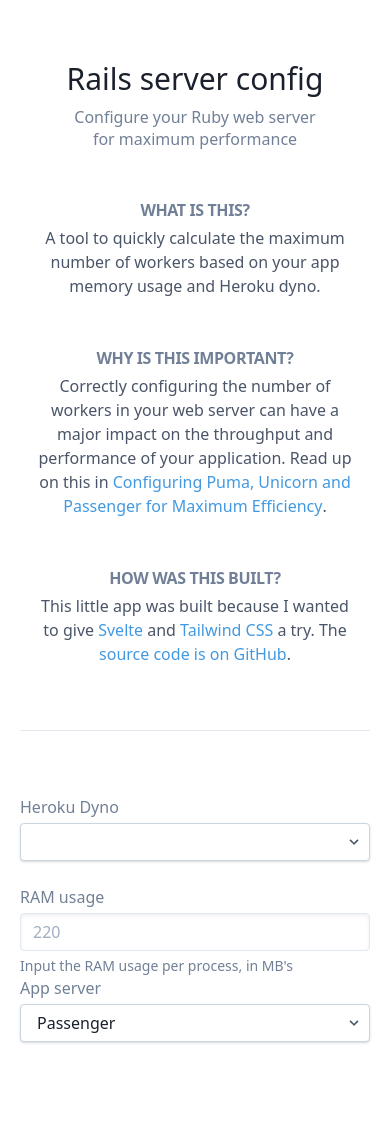
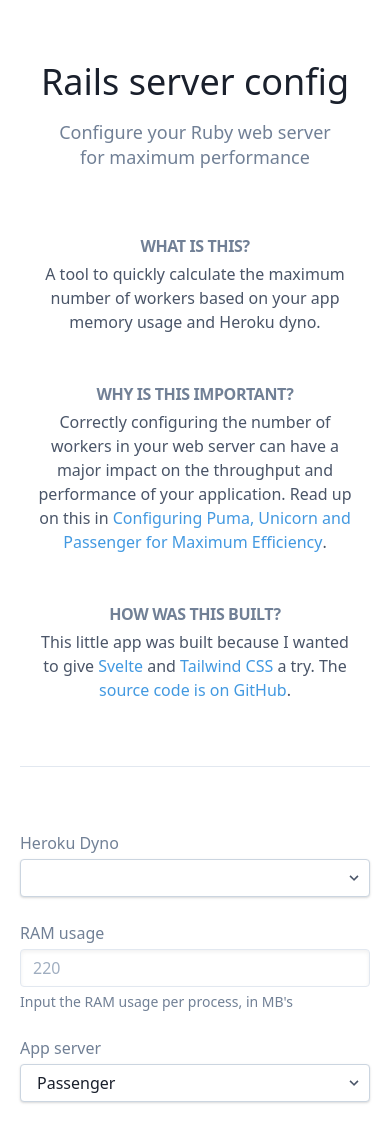
Before and after one commit to richardvenneman/rails-server-config, a Svelte app: page / in a window 390 px wide. Shown: the top 1142 px of the page. Built offline with nearby package versions, Linux system fonts and the light colour scheme.

Commit message:
Render dyno capacity label

```diff
--- a/src/App.svelte
+++ b/src/App.svelte
@@ -5,22 +5,27 @@
 	const dynos = [
 		{
 			name: "Free",
+			label: "512MB",
 			capacity: 512
 		},
 		{
 			name: "Standard 1x",
+			label: "512MB",
 			capacity: 512
 		},
 		{
 			name: "Standard 2x",
+			label: "1GB",
 			capacity: 1024
 		},
 		{
 			name: "Performance M",
+			label: "2.5GB",
 			capacity: 2500
 		},
 		{
 			name: "Performance L",
+			label: "14GB",
 			capacity: 14000
 		}
 	];
@@ -77,6 +82,7 @@
 						<svg class="fill-current h-4 w-4" xmlns="http://www.w3.org/2000/svg" viewBox="0 0 20 20"><path d="M9.293 12.95l.707.707L15.657 8l-1.414-1.414L10 10.828 5.757 6.586 4.343 8z"/></svg>
 					</div>
 				</div>
+				<small class="block text-gray-600 mt-1 text-sm">{selectedDyno ? selectedDyno.label : ''}</small>
 			</div>
 
 			<div class="lg:w-1/2 lg:pl-4">
@@ -88,7 +94,7 @@
 			</div>
 		</div>
 
-		<div class="mb-6 md:hidden">
+		<div class="my-6 md:hidden">
 			<label class="block mb-1 pr-4 text-gray-600 font-medium lg:text-right" for="server">
 				App server
 			</label>
@@ -133,13 +139,13 @@
 	</div>
 
 	<aside class="py-16 w-full border-b border-gray-300 text-center order-1 md:max-w-md md:pl-10 md:pr-24 md:text-left">
-		<h1 class="text-3xl leading-none text-gray-900 font-light">Rails server config</h1>
-		<h2 class="mx-5 mt-3 text-gray-600 leading-snug md:mx-0">
+		<h1 class="text-4xl leading-none text-gray-900 font-light">Rails server config</h1>
+		<h2 class="mt-5 text-lg text-gray-600 leading-snug md:mx-0">
 			Configure your Ruby web server
 			<span class="block">for maximum performance</span>
 		</h2>
 
-		<h3 class="mt-12 mb-1 uppercase tracking-tight text-gray-600 font-bold">What is this?</h3>
+		<h3 class="mt-16 mb-1 uppercase tracking-tight text-gray-600 font-bold">What is this?</h3>
 		<p class="text-gray-700 max-w-xs mx-auto md:max-w-full">A tool to quickly calculate the maximum number of workers based on your app memory usage and Heroku dyno.</p>
 
 		<h3 class="mt-12 mb-1 uppercase tracking-tight text-gray-600 font-bold">Why is this important?</h3>
```
